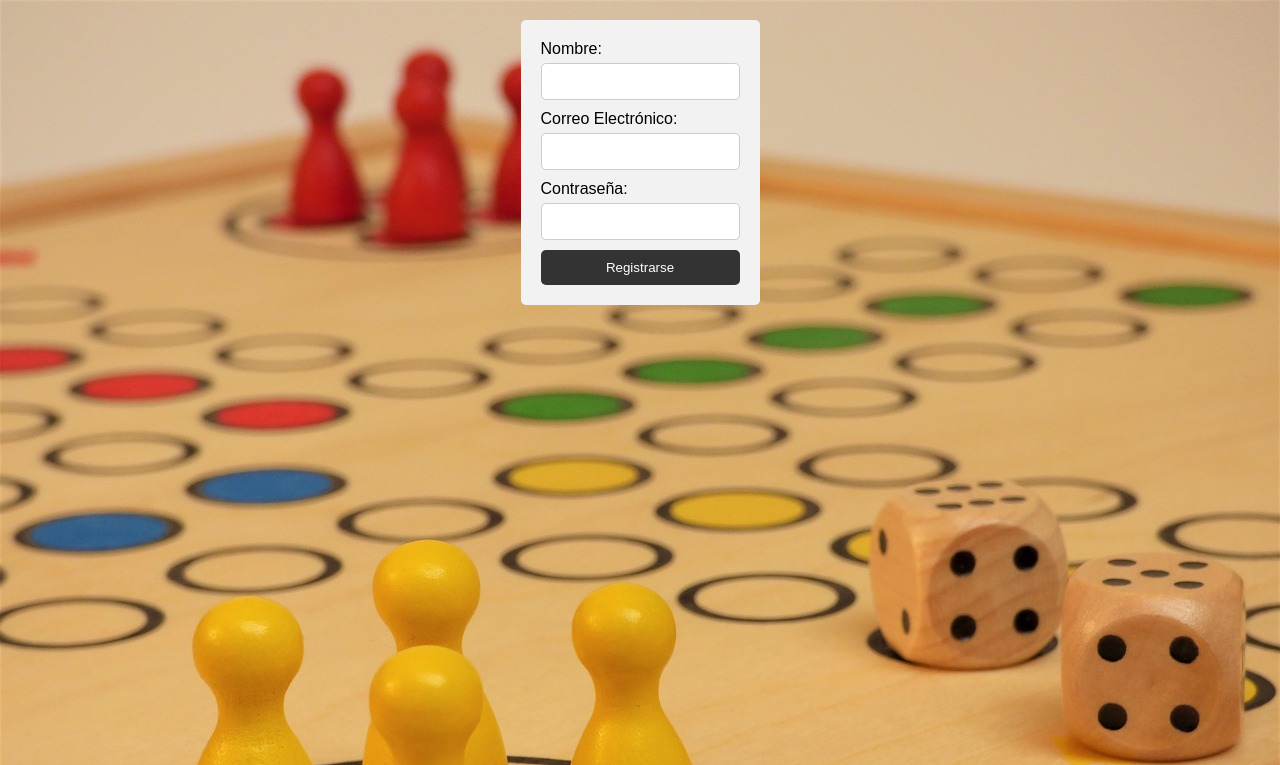
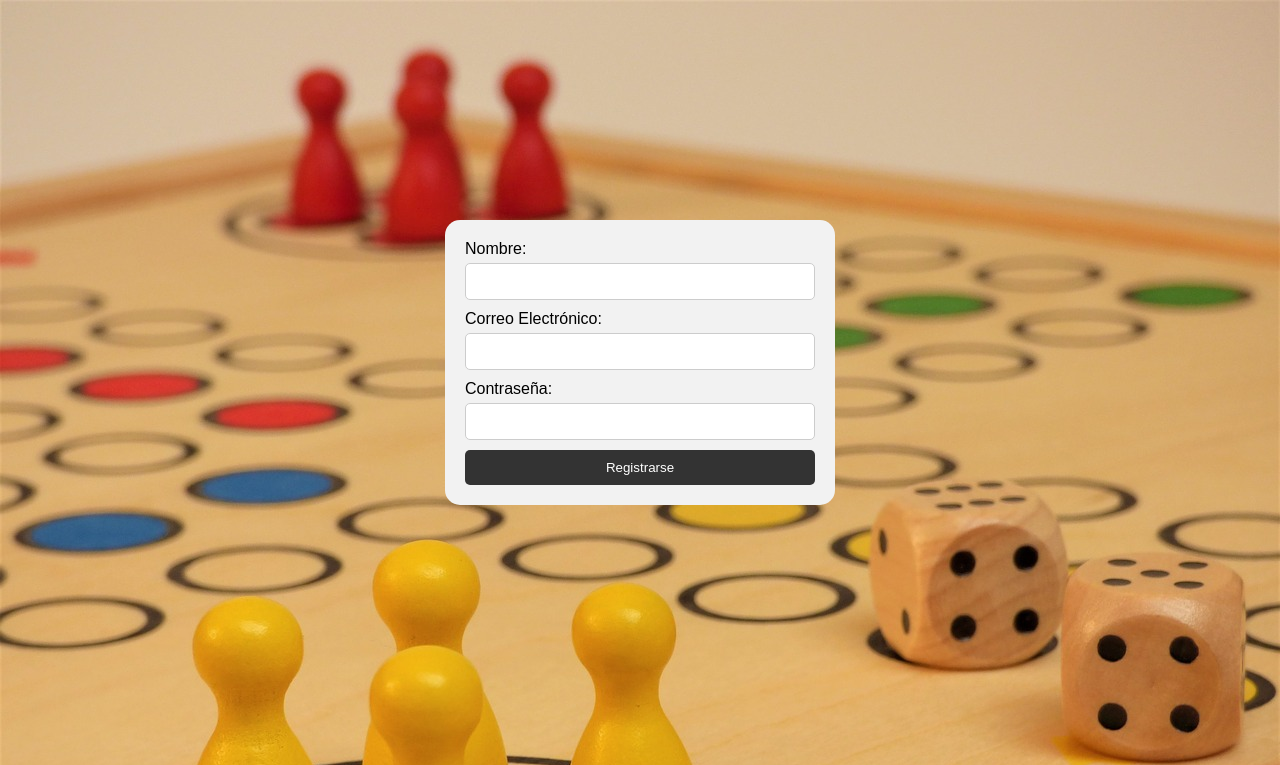
Before and after one commit to DiegoCadenillas/Proyecto-PHP, a PHP site: page /Registro.php in a window 1280 px wide. Shown: the top 765 px of the page. Run offline with PHP 8.4, Linux system fonts and the light colour scheme.

Commit message:
modificado el estilo del formulario

```diff
--- a/view/registro.css
+++ b/view/registro.css
@@ -18,8 +18,7 @@ body {
 }
 
 .container {
-  max-width: 8800px;
-
+  max-width: 800px;
   margin: 0 auto;
   padding: 20px;
 }
@@ -47,7 +46,9 @@ footer {
 form {
   background-color: #f2f2f2;
   padding: 20px;
-  border-radius: 5px;
+  border-radius: 15px;
+  margin-top: 200px;
+  width: 350px;
 }
 
 h2 {
```
